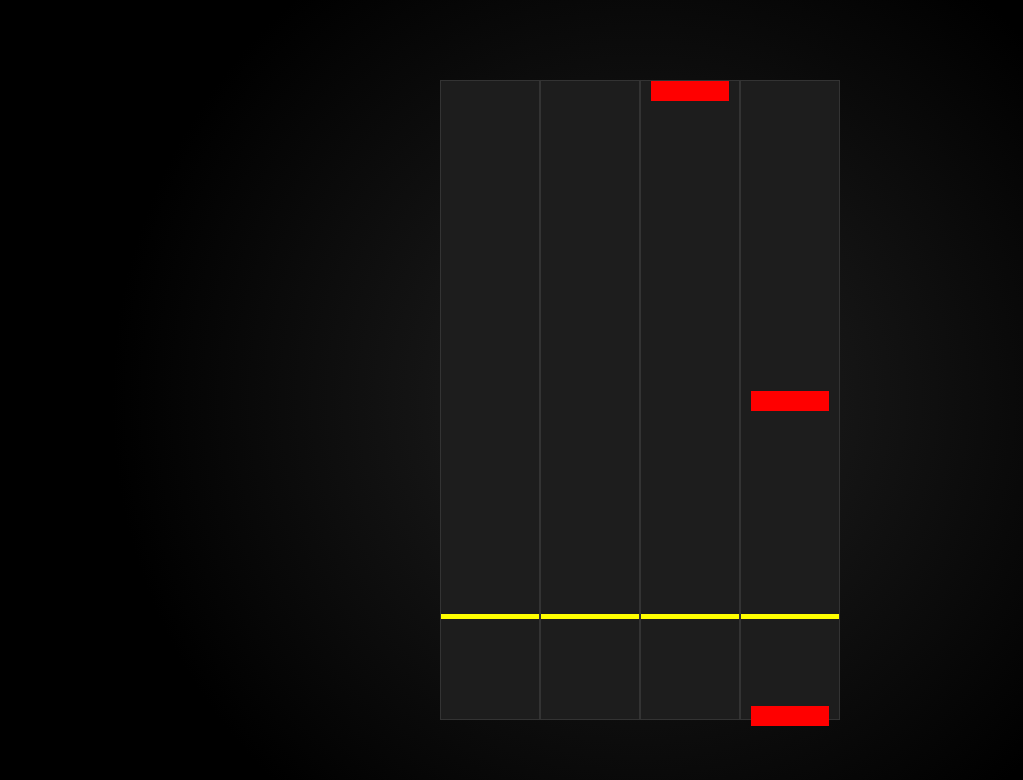
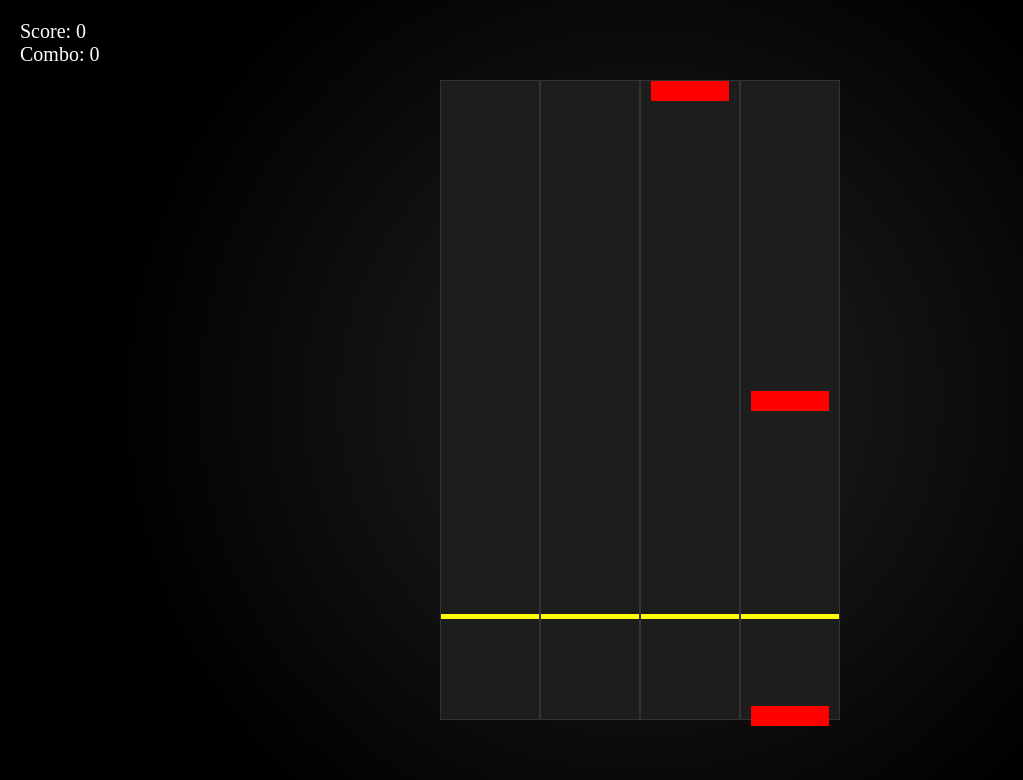
Before and after one commit to dnwlndnwl/sol, a plain HTML site: page rg.html in a window 1280 px wide. Shown: the whole page, without its empty margins (0-1023 px from the left). Drawn offline with Linux system fonts and the light colour scheme.

Commit message:
adding div for score

```diff
--- a/rg.html
+++ b/rg.html
@@ -52,11 +52,23 @@
                 height: 100vh;
                 background: radial-gradient(circle, #222 0%, #000 70%);
             }
+
+            #ui {
+                position: absolute;
+                top: 20px;
+                left: 20px;
+                color: white;
+                font-size: 20px;
+            }
         </style>
     </head>
 
     <body>
         <div id="wrapper">
+            <div id="ui">
+            <div id="score">Score: 0</div>
+            <div id="combo">Combo: 0</div>
+        </div>
             <div id="game">
                 <div class="lane"></div>
                 <div class="lane"></div>
```
